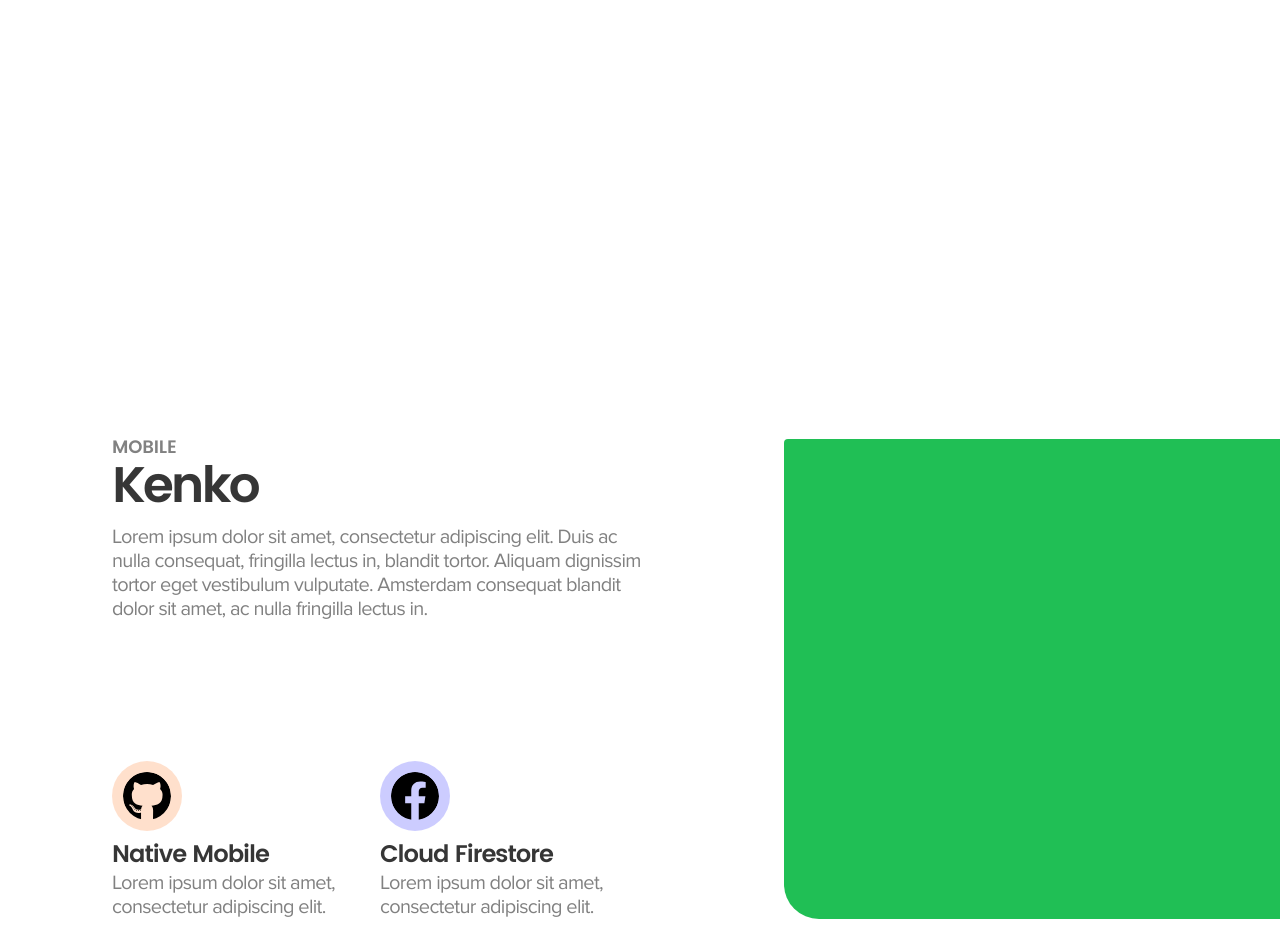
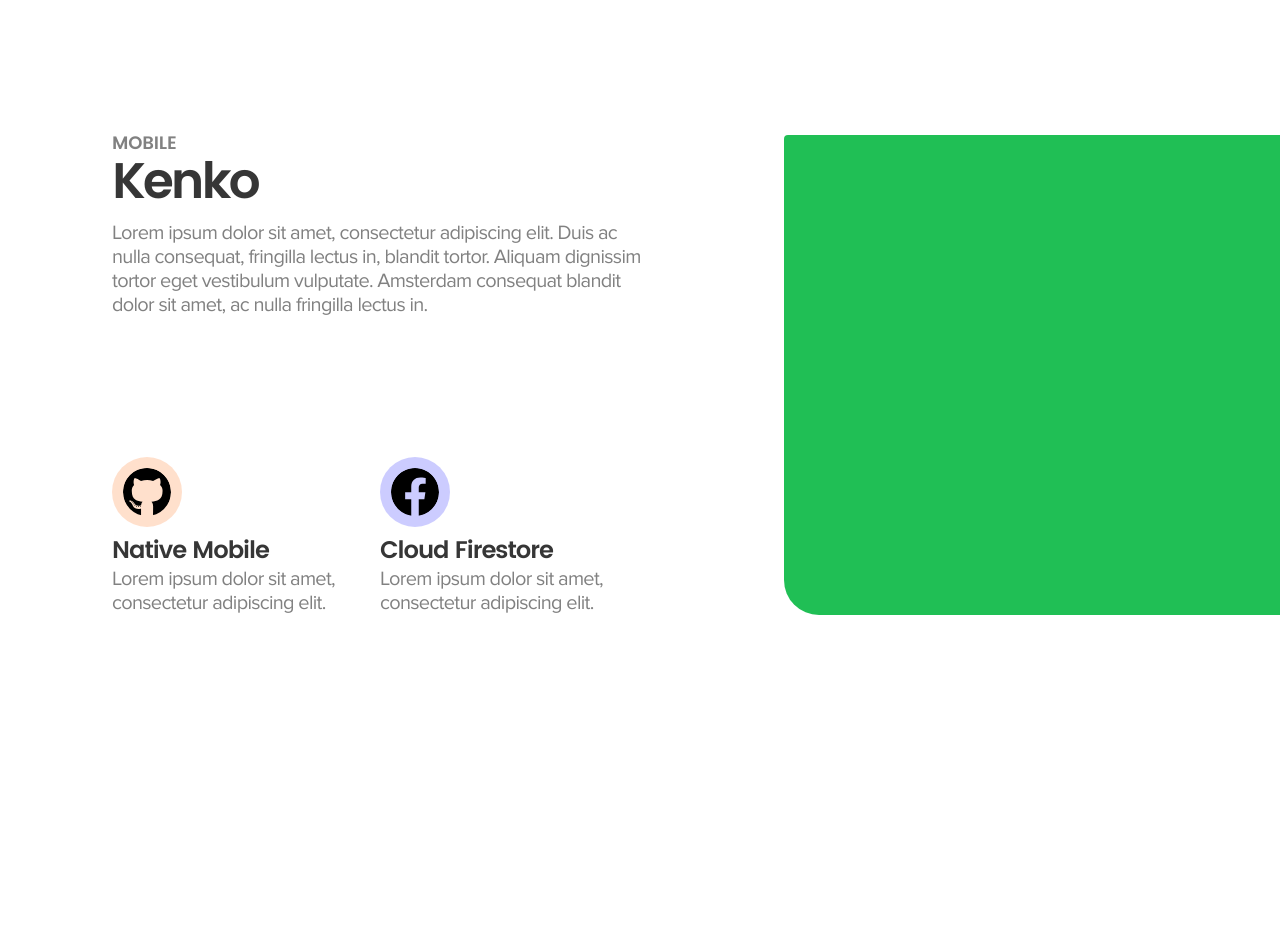
Before and after one commit to RyanWirth/portfolio, a Svelte app: page / in a window 1280 px wide. Shown: the part 3940-4892 px from the top of the page. Built offline with nearby package versions, Linux system fonts and the light colour scheme.

Commit message:
Adjust project markup

```diff
--- a/src/components/Project.svelte
+++ b/src/components/Project.svelte
@@ -6,9 +6,9 @@
 </script>
 
 <style type="text/scss">
-  section {
+  article {
     display: flex;
-    margin: 448px 0;
+    margin: 144px 0 448px 0;
     min-height: 480px;
 
     &:nth-child(even) {
@@ -33,14 +33,14 @@
     background: #20bf55;
   }
 
-  article {
+  main {
     display: flex;
     flex-direction: column;
     justify-content: space-between;
 
     flex: 48;
 
-    > * {
+    > div {
       float: right;
       width: 536px;
       margin: 0 136px 0 112px;
@@ -51,15 +51,15 @@
     margin-bottom: 8px;
   }
 
+  h4 {
+    margin: 8px 0 4px 0;
+  }
+
   h5 {
     color: #818181;
     font-size: 18px;
     letter-spacing: -0.16px;
     text-transform: uppercase;
-  }
-
-  h4 {
-    margin: 8px 0 4px 0;
   }
 
   svg {
@@ -74,17 +74,17 @@
   }
 </style>
 
-<section>
+<article>
   <aside />
-  <article>
-    <main>
+  <main>
+    <div>
       <h5>{type}</h5>
       <h2>{title}</h2>
       <p>{description}</p>
-    </main>
+    </div>
     <div class="project__cards">
       {#each cards as card}
-        <div class="project__card">
+        <div>
           <svg style="background: {card.color}33">
             <use xlink:href="/images.svg#{card.icon}" />
           </svg>
@@ -93,5 +93,5 @@
         </div>
       {/each}
     </div>
-  </article>
-</section>
+  </main>
+</article>
```
